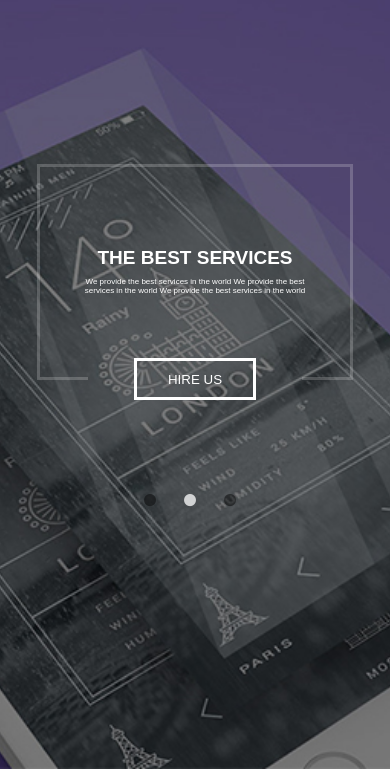
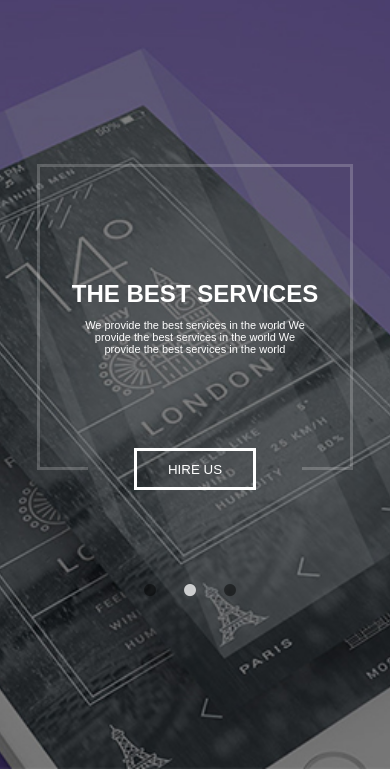
Before and after one commit to MaxKavalskii/test2, a plain HTML site: page index.html in a window 390 px wide. Shown: the part 75-844 px from the top of the page. Drawn offline with nearby package versions, Linux system fonts and the light colour scheme; a web font is replaced by a local one.

Commit message:
Add files via upload

```diff
--- a/css/media.css
+++ b/css/media.css
@@ -173,17 +173,17 @@
 @media all and (max-width: 500px){
     .slider__inner{
         width: 250px !important;
-        height: 110px !important;
-        padding: 80px 40px 80px 40px !important;
+        height: 140px !important;
+        padding: 100px 80px 100px 80px !important;
     }
     .slider__content h1{
-        font-size: 19px !important;
+        font-size: 24px !important;
         width: 100%;
         position: relative;
         bottom: 20px;
     }
     .slider__content p{
-        font-size: 8px !important;
+        font-size: 11px !important;
         position: relative;
         bottom: 20px;
     }
@@ -200,17 +200,17 @@
 @media all and (max-width: 470px){
     .slider__inner{
         width: 250px !important;
-        height: 110px !important;
-        padding: 60px 30px 60px 30px !important;
+        height: 140px !important;
+        padding: 90px 30px 90px 30px !important;
     }
     .slider__content h1{
-        font-size: 19px !important;
+        font-size: 24px !important;
         width: 100%;
         position: relative;
         bottom: 20px;
     }
     .slider__content p{
-        font-size: 8px !important;
+        font-size: 11px !important;
         position: relative;
         bottom: 20px;
     }
@@ -228,18 +228,18 @@
     .slider__inner{
         width: 180px !important;
         height: 90px !important;
-        padding: 20px 20px 60px 20px !important;
+        padding: 60px 30px 90px 30px !important;
     }
     .slider__content h1{
-        font-size: 15px !important;
+        font-size: 18px !important;
         width: 100%;
         position: relative;
-        bottom: 20px;
+        bottom: 30px;
     }
     .slider__content p{
-        font-size: 8px !important;
+        font-size: 11px !important;
         position: relative;
-        bottom: 20px;
+        bottom: 30px;
     }
 
     .menu__links ul li{
```
